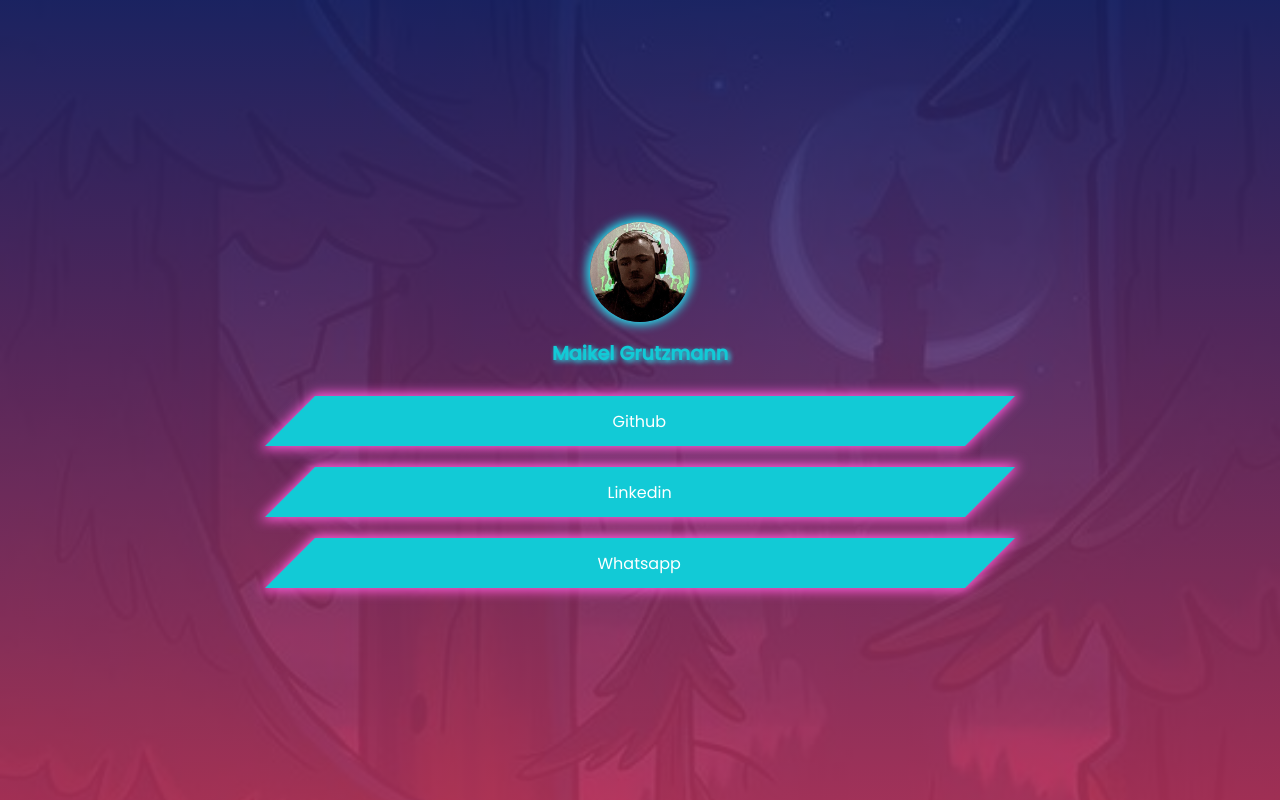
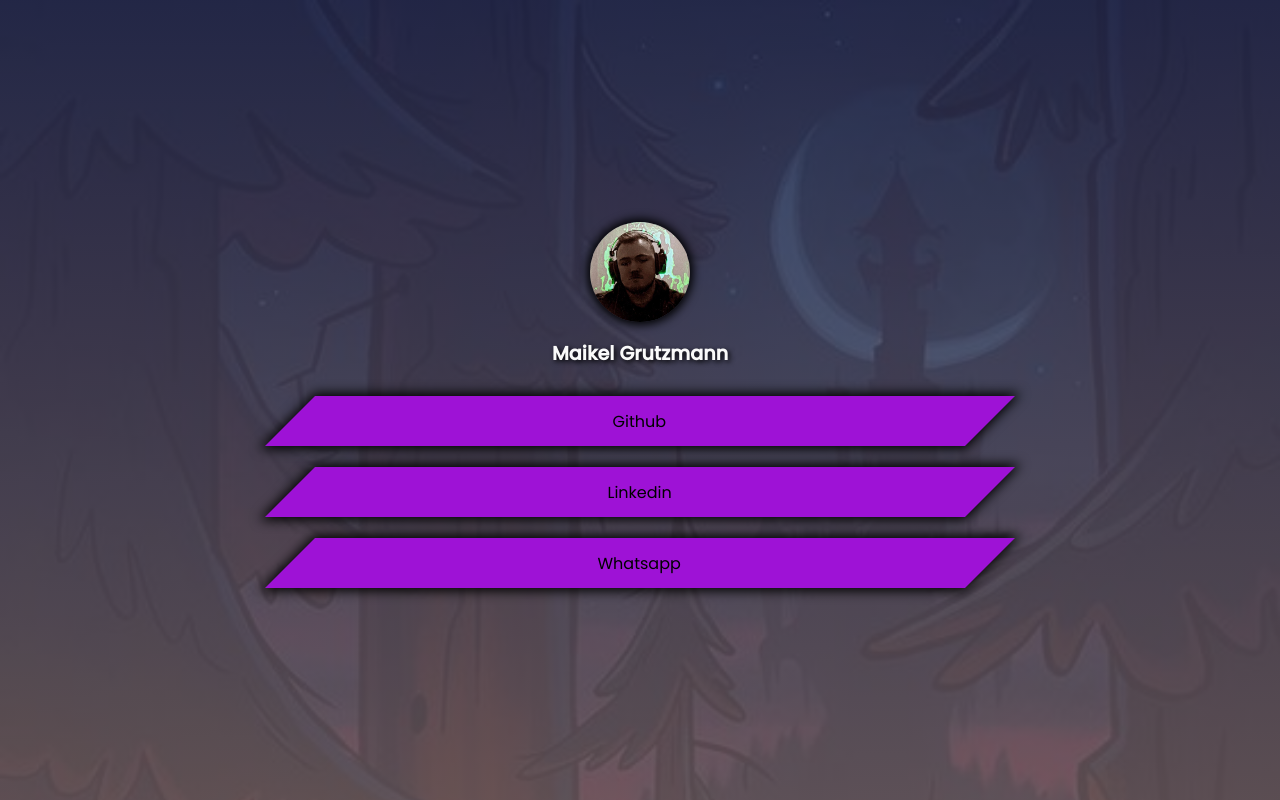
Before and after one commit to grietzmann/Clones, a plain HTML site: page Linktree/index.html in a window 1280 px wide. Drawn offline with Linux system fonts and the light colour scheme.

Commit message:
Atualizacao de arquivos

```diff
--- a/Linktree/style.css
+++ b/Linktree/style.css
@@ -7,10 +7,10 @@
 }
 
 body {
-  background-color: #fe59d7;
+  background-color: #483c5c;
   background: -webkit-linear-gradient(
-      rgba(29, 38, 113, 0.8),
-      rgba(195, 55, 100, 0.8)
+      rgba(39, 43, 80, 0.8),
+      rgba(110, 93, 98, 0.8)
     ),
     url("images/background-image.jpg");
   background-repeat: no-repeat;
@@ -30,21 +30,21 @@ main {
 .user-img {
   border-radius: 50px;
   max-width: 100px;
-  box-shadow: 0 0 10px 3px #22e4f0;
+  box-shadow: 0 0 10px 3px #000000;
 }
 
 main h1 {
-  color: #12cad6;
+  color: #fafafa;
   font-size: 1.2rem;
-  text-shadow: 2px 2px 5px #22e4f0;
+  text-shadow: 2px 2px 5px #000000;
   margin: 0.5em 0 1.5em 0;
 }
 
 .link {
   height: 50px;
   width: 100%;
-  background-color: #12cad6;
-  box-shadow: 0 0 10px 3px #fe59d7;
+  background-color: #9e12d6;
+  box-shadow: 0 0 10px 3px #000000;
   margin-top: 1.3rem;
   transform: skewX(-45deg);
   display: flex;
@@ -58,7 +58,7 @@ main h1 {
 }
 
 a {
-  color: white;
+  color: rgb(0, 0, 0);
   text-decoration: none;
 }
 
```
Also changed, not shown: Linktree/index.html (+0 -2 lines), Linktree/screenshot.png (deleted).
